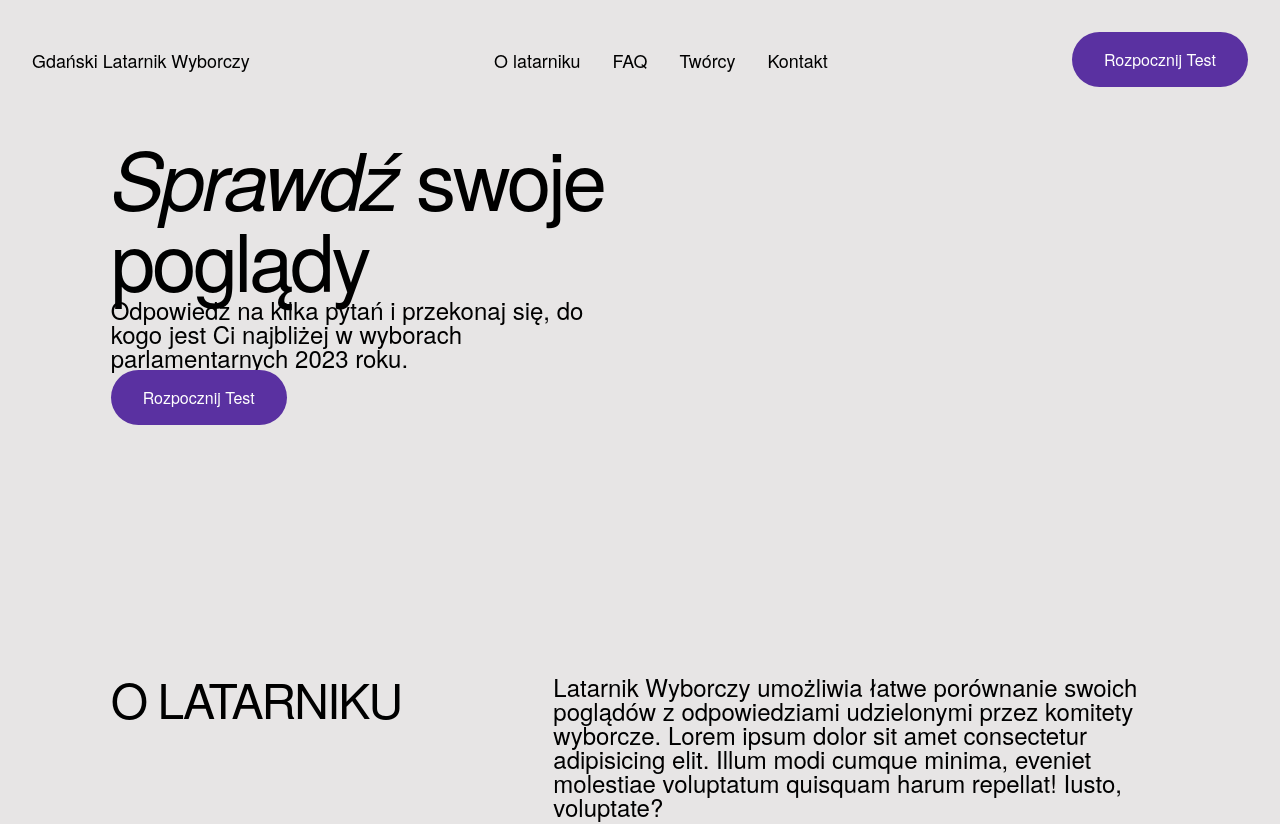
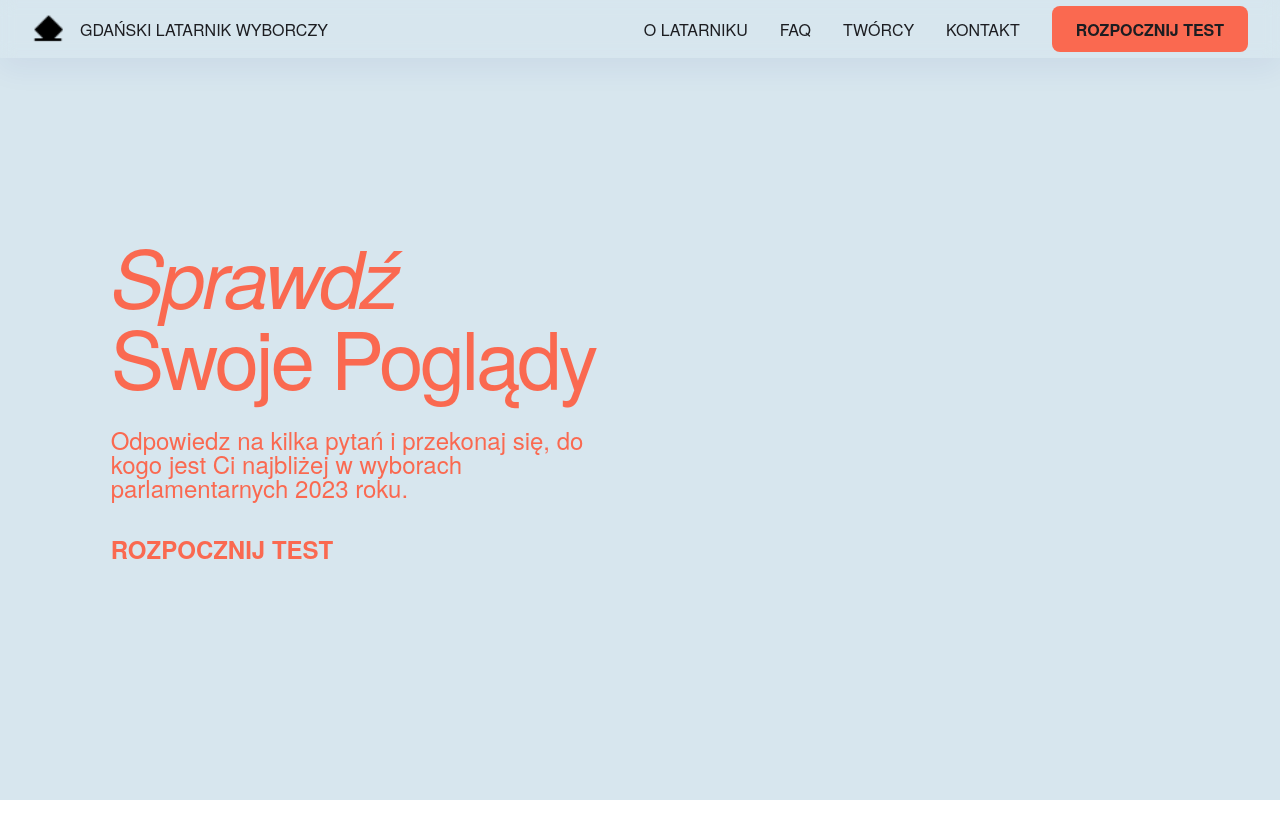
Before and after one commit to julnac/gdanski-latarnik-wyborczy, a React (Vite) app: page / in a window 1280 px wide. Shown: the top 824 px of the page. Built offline with nearby package versions, Linux system fonts and the light colour scheme.

Commit message:
wip: ui changes

```diff
--- a/src/App.css
+++ b/src/App.css
@@ -1,17 +1,19 @@
 /* GOOGLE FONTS */
 @import url('https://fonts.googleapis.com/css2?family=Cormorant+Garamond:ital,wght@0,300;0,400;0,500;0,600;0,700;1,300;1,400;1,500;1,600;1,700&display=swap');
+@import url('https://fonts.googleapis.com/css2?family=Open+Sans:ital,wght@0,300..800;1,300..800&display=swap');
 /* VARIABLES CSS */
 :root{
 /* COLORS */
-  --text-color-light: white;
-  --text-color-dark: black;
+  --text-color-light: rgba(215,230,238);
+  --text-color-dark: rgba(28,29,33);
 
-  --body-color-light: #e7e5e5;
-  --body-color-dark: black;
+  --body-color-light: rgba(215,230,238);
+  --body-color-dark: rgba(28,29,33);
 
-  --dark-grey: #1b1b27;
-  --akcent-fade: rgba(90, 49, 161, 0.556);
-  --akcent: rgb(90, 49, 161);
+  --dark-grey: rgba(111,111,111);
+  --akcent-fade: rgba(250,105,80, 0.556);
+  --akcent: rgb(250,105,80);
+
 
 
   /* FONT AND TYPOGRAPHY */
@@ -114,13 +116,12 @@ p{
 
 ul{
   list-style: none;
-
 }
 
 a{
   text-decoration: none;
   color: var(--text-color-dark);
-  font-size: var(--nav-font-size);
+  /* font-size: var(--nav-font-size); */
 }
 a:hover{
   color: var(--akcent);
@@ -153,16 +154,18 @@ img{
 /* ========= BUTTONS ========= */
 
 .button {
+  /* font-size: var(--nav-font-size); */
   background-color: var(--akcent);
-  color: var(--text-color-light);
-  text-transform: capitalize;
-  padding: 1rem 2rem;
-  border-radius: 2rem;
-  font-weight: var(--font-normal);
+  color: var(--text-color-dark);
+  text-transform: uppercase;
+  padding: .7rem 1.5rem;
+  border-radius: .5rem;
+  font-weight: var(--font-bold);
 }
 
 .button:hover{
-  background-color: var(--akcent-fade);
+  background-color: var(--body-color-dark);
+  color: var(--body-color-light);
 }
 
 .button__flex{
@@ -184,7 +187,7 @@ img{
   color: var(--akcent);
   text-transform: uppercase;
   padding: 1rem 2rem;
-  border-radius: 2rem;
+  border-radius: .5rem;
   font-weight: var(--font-bold);
 }
 
--- a/src/components/FAQ.tsx
+++ b/src/components/FAQ.tsx
@@ -1,6 +1,12 @@
 import "../styles/faq.scss";
 
 const Faq = () => {
+
+    // const [open, setOpen] = useState;
+    // const questions = []
+    // function handleClick(){
+
+    // }
     return (
         <section className="section faq" id="Faq">
             <div className="faq__tytul">
--- a/src/components/Hero.tsx
+++ b/src/components/Hero.tsx
@@ -6,13 +6,13 @@ const Hero = () => {
     return (
         <section className="section hero" id="Hero">
             <div className="hero__info">
-                <h1><span>Sprawdź </span>swoje poglądy</h1>
+                <h1><span>Sprawdź <br/></span>Swoje Poglądy</h1>
 
                 <h3> Odpowiedz na kilka pytań i przekonaj się,
                     do kogo jest Ci najbliżej w wyborach
                     parlamentarnych 2023 roku.
                 </h3>
-                <Link to="/Form"><button className="button">Rozpocznij test</button></Link>
+                <Link to="/Form"><button className="hero_button">Rozpocznij test</button></Link>
             </div>
         </section>
     )
--- a/src/components/Nav.tsx
+++ b/src/components/Nav.tsx
@@ -1,12 +1,15 @@
 import { Link } from "react-router-dom";
 import "../styles/nav.scss";
+import logo from "../assets/vote.png";
 
 const Nav = () => {
     return (
         <nav id="nav">
             <div className="logo">
+                <img src={logo} alt="logo"/>
                 <a href="#Hero">Gdański Latarnik Wyborczy</a>
             </div>
+            <div className="options">
                 <ul>
                     <li><a href="#Onas">O latarniku</a></li>
                     <li><a href="#Faq">FAQ</a></li>
@@ -14,6 +17,7 @@ const Nav = () => {
                     <li><a href="#Kontakt">Kontakt</a></li>
                 </ul>
                 <Link to="/Form"><button className="button">Rozpocznij test</button></Link>
+            </div>
         </nav>
     )
 }
--- a/src/styles/hero.scss
+++ b/src/styles/hero.scss
@@ -1,13 +1,29 @@
 .hero{
     background-color: var(--body-color-light);
-}
+    height: 100vh;
     .hero__info{
         grid-column: 2/7;
-}
         h1{
             font-weight: var(--font-medium);
+            color: var(--akcent);
             span{
                 font-style: italic;
                 font-size: var(--h1-font-size);
             }
         }
+        h3{
+            margin: 2rem 0;
+            color: var(--akcent);
+        }
+        .hero_button{
+            color: var(--akcent);
+            text-transform: uppercase;
+            font-size: 1.5rem;
+            background-color: var(--body-color-light);
+            font-weight: var(--font-bold);
+            &:hover{
+                color: var(--text-color-dark);
+            }
+        }
+    }
+}
--- a/src/styles/nav.scss
+++ b/src/styles/nav.scss
@@ -2,16 +2,34 @@ nav{
     display: flex;
     justify-content: space-between;
     align-items: center;
-    padding: 2rem 2rem 0 2rem;
-    position: sticky;
+    padding: .4rem 2rem;
+    position: fixed;
     top: 0;
     left: 0;
+    right: 0;
     z-index: 1;
-    // .logo{}
-    ul{
-        display: inherit;
-        li{
-            padding: 0 1rem;
+    backdrop-filter: blur( 7.5px );
+    box-shadow: 0 8px 32px 0 rgba( 31, 38, 135, 0.07 );
+    .logo{
+        text-transform: uppercase;
+        display: flex;
+        align-items: center;
+        gap: 1rem;
+        img{
+            width: 2rem;
+            height: 2rem;
+        }
+    }
+    .options{
+        display: flex;
+        align-items: center;
+        ul{
+            display: inherit;
+            margin-right: 1rem;
+            li{
+                padding: 0 1rem;
+                text-transform: uppercase;
+            }
         }
     }
 }
--- a/src/styles/onas.scss
+++ b/src/styles/onas.scss
@@ -1,12 +1,18 @@
 .onas{
     height: 100vh;
-    background-color: var(--body-color-light);
+    background-color: white;
     align-items: start;
     padding-top: 200px;
     .onas__tytul{
         grid-column: 2/6;
+        // h2{
+        //     color: var(--text-color-light);
+        // }
     }
     .onas__info{
         grid-column: 6/12;
+        // h3{
+        //     color: var(--text-color-light);
+        // }
     }
 }
```
Also changed, not shown: src/assets/vote.png (added). Lines whose indentation alone changed are shown as unchanged.
